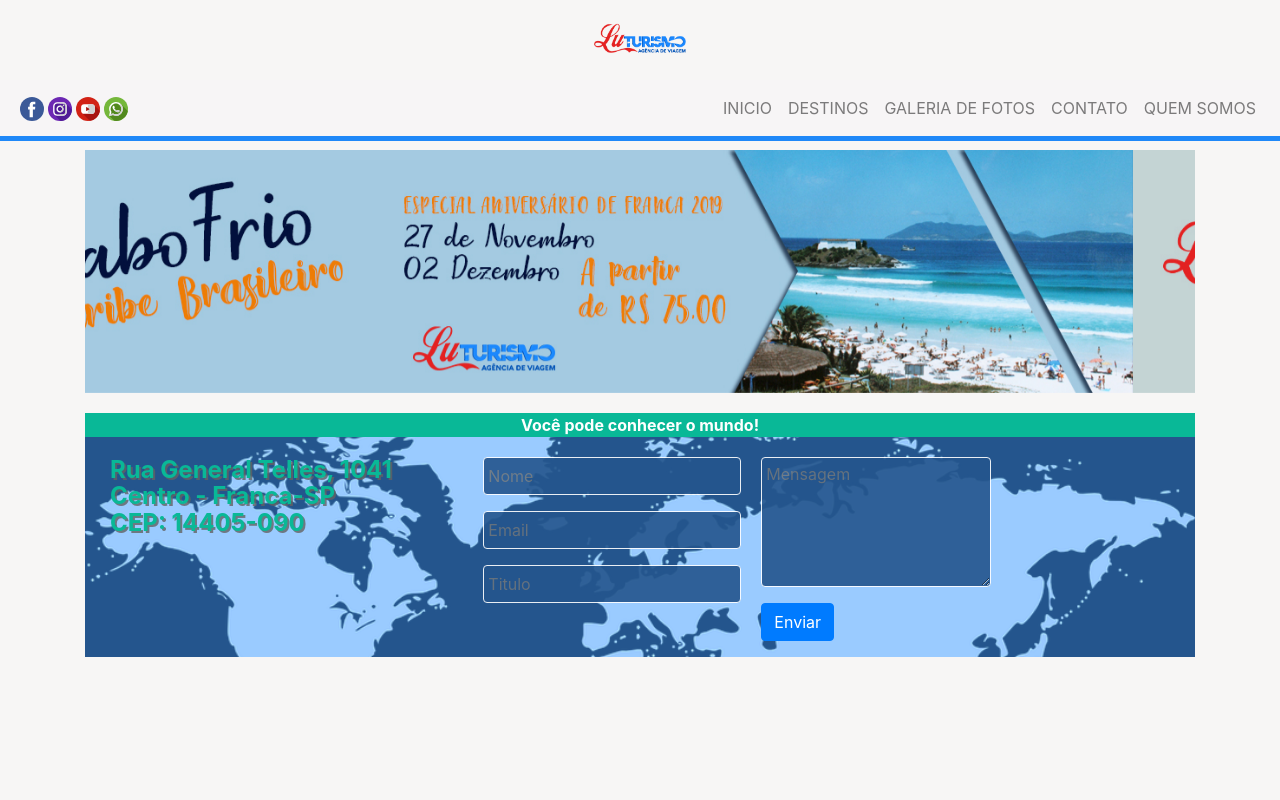
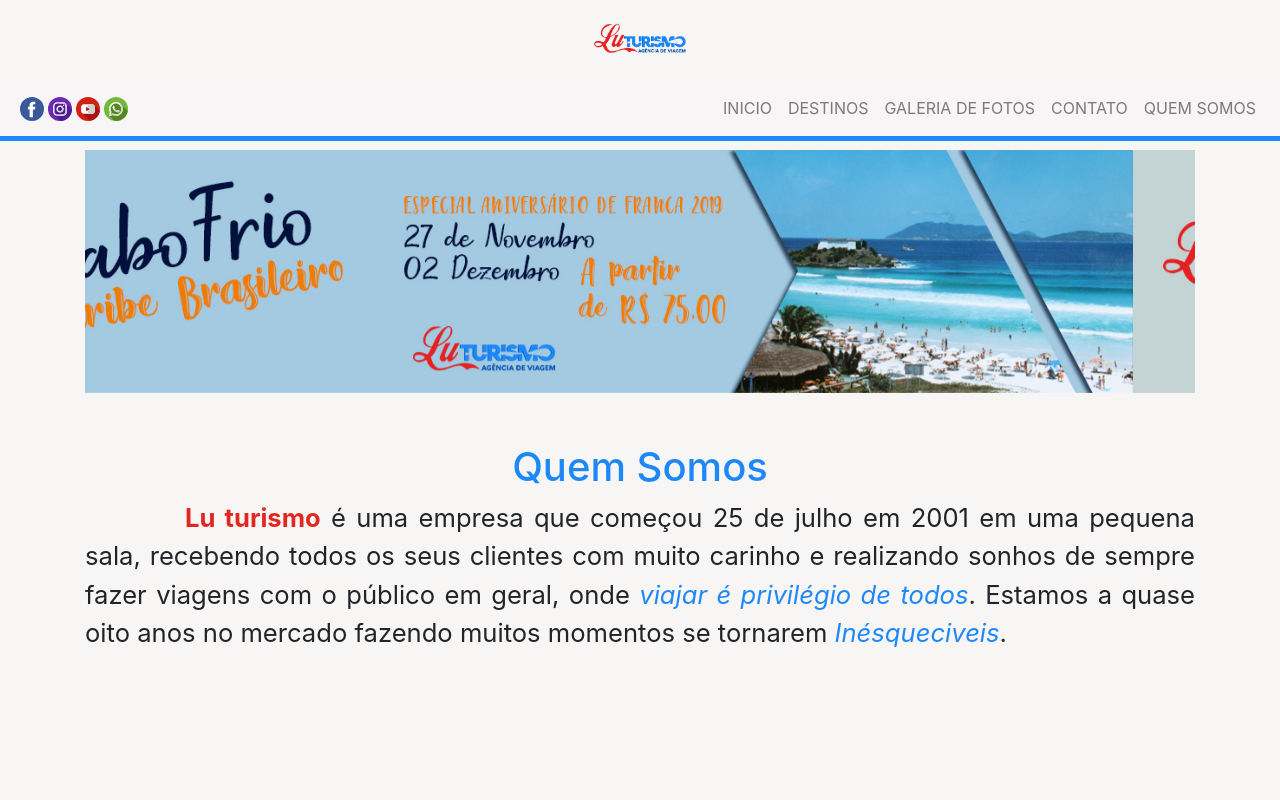
Before and after one commit to TiagoTi/lu-turismo, a React (Create React App) app: page /about in a window 1280 px wide. Shown: the top 800 px of the page. Built offline with nearby package versions, Linux system fonts and the light colour scheme.

Commit message:
create content to about us

```diff
--- a/src/pages/About.js
+++ b/src/pages/About.js
@@ -1,11 +1,18 @@
 import React from 'react';
 import Footer from '../menu/Footer';
 import Header from '../menu/Header';
+import './About.sass'
 
 function About() {
   return (
-    <div className="App container">
+    <div className="about container">
       <Header />
+      <div className="height_100">
+      <h1>Quem Somos</h1>
+      <p>
+        <strong>Lu turismo</strong> é uma empresa que começou 25 de julho em 2001 em uma pequena sala, recebendo todos os seus clientes com muito carinho e realizando sonhos de sempre fazer viagens com o público em geral, onde <em>viajar é privilégio de todos</em>. Estamos a quase oito anos no mercado fazendo muitos momentos se tornarem <em className="blue">Inésqueciveis</em>.
+      </p>
+      </div>
       <Footer />
     </div>
   );
```
